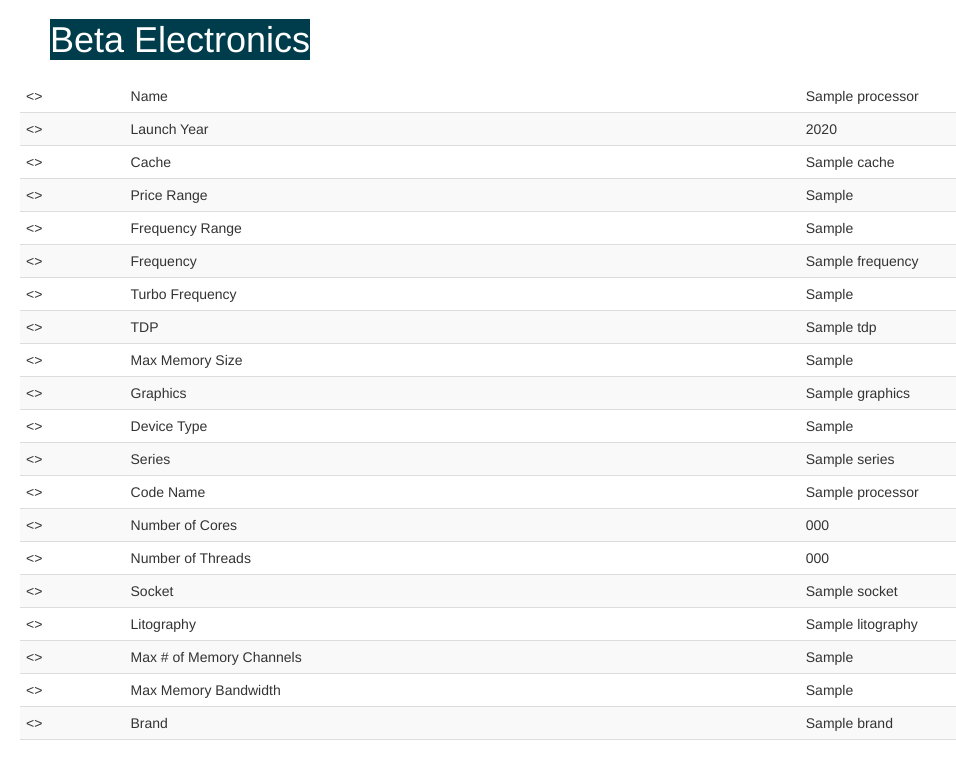
After one commit to sistem442/projectb, a CakePHP app: the page made by app/View/Processors/comparison.ctp in a window 1280 px wide. The commit adds this page. Shown: the top 779 px of the page, without its empty margins (0-956 px from the left). Run offline with PHP 8.4 and a stand-in for CakePHP, Linux system fonts and the light colour scheme; the template is opened without the code that fills it: most values are stand-ins (such as "Sample title", 1, 10 or a date in 2020); some libraries are stand-ins or nearby versions.

Commit message:
finished comparison

```diff
--- /dev/null
+++ b/app/View/Processors/comparison.ctp
@@ -0,0 +1,217 @@
+<table>
+    <tbody id="sortable_table">
+        <tr id="product_name">
+            <td class="sort" id="product_name"><></td>
+            <td><?php echo __('Name'); ?></td>
+            <?php $i=0; ?>
+            <?php foreach ($comparison_items as $key => $processor): ?>
+                <td class="product_name" id="<?php echo $i; $i++; ?>"><?php echo $processor['processors']['product_name']; ?></td>
+            <?php endforeach; ?>
+        </tr>
+        <tr id="launch_year">
+            <td class="sort" id="launch_year"><></td>
+            <td><?php echo __('Launch Year'); ?></td>
+            <?php $i=0; ?>
+            <?php foreach ($comparison_items as $key => $processor): ?>
+                <td class="launch_year" id="<?php echo $i; $i++; ?>"><?php echo $processor['processors']['launch_year']; ?></td>
+            <?php endforeach; ?>
+        </tr>
+        <tr id="cache">
+            <td class="sort" id="cache"><></td>
+            <td><?php echo __('Cache'); ?></td>
+            <?php $i=0; ?>
+            <?php foreach ($comparison_items as $key => $processor): ?>
+                <td class="cache" id="<?php echo $i; $i++; ?>"><?php echo $processor['processors']['cache']; ?></td>
+            <?php endforeach; ?>
+        </tr>
+        <tr id="price_range">
+            <td class="sort" id="price_range"><></td>
+            <td><?php echo __('Price Range'); ?></td>
+            <?php $i=0; ?>
+            <?php foreach ($comparison_items as $key => $processor): ?>
+                <td class="price_range" id="<?php echo $i; $i++; ?>"><?php echo $processor['processors']['price_range']; ?></td>
+            <?php endforeach; ?>
+        </tr>
+        <tr id="frequency_range">
+            <td class="sort" id="frequency_range"><></td>
+            <td><?php echo __('Frequency Range'); ?></td>
+            <?php $i=0; ?>
+            <?php foreach ($comparison_items as $key => $processor): ?>
+                <td class="frequency_range" id="<?php echo $i; $i++; ?>"><?php echo $processor['processors']['frequency_range']; ?></td>
+            <?php endforeach; ?>
+        </tr>
+        <tr id="frequency">
+            <td class="sort" id="frequency"><></td>
+            <td><?php echo __('Frequency'); ?></td>
+            <?php $i=0; ?>
+            <?php foreach ($comparison_items as $key => $processor): ?>
+                <td class="frequency" id="<?php echo $i; $i++; ?>"><?php echo $processor['processors']['frequency']; ?></td>
+            <?php endforeach; ?>
+        </tr>
+        <tr id="turbo_frequency">
+            <td class="sort" id="turbo_frequency"><></td>
+            <td><?php echo __('Turbo Frequency'); ?></td>
+            <?php $i=0; ?>
+            <?php foreach ($comparison_items as $key => $processor): ?>
+                <td class="turbo_frequency" id="<?php echo $i; $i++; ?>"><?php echo $processor['processors']['turbo_frequency']; ?></td>
+            <?php endforeach; ?>
+        </tr>
+        <tr id="tdp">
+            <td class="sort" id="tdp"><></td>
+            <td><?php echo __('TDP'); ?></td>
+            <?php $i=0; ?>
+            <?php foreach ($comparison_items as $key => $processor): ?>
+                <td class="tdp" id="<?php echo $i; $i++; ?>"><?php echo $processor['processors']['tdp']; ?></td>
+            <?php endforeach; ?>
+        </tr>
+        <tr id="max_ram_memory">
+            <td class="sort" id="max_ram_memory"><></td>
+            <td><?php echo __('Max Memory Size'); ?></td>
+            <?php $i=0; ?>
+            <?php foreach ($comparison_items as $key => $processor): ?>
+                <td class="max_ram_memory" id="<?php echo $i; $i++; ?>"><?php echo $processor['processors']['max_ram_memory']; ?></td>
+            <?php endforeach; ?>
+        </tr>
+        <tr id="graphics">
+            <td class="sort" id="graphics"><></td>
+            <td><?php echo __('Graphics'); ?></td>
+            <?php $i=0; ?>
+            <?php foreach ($comparison_items as $key => $processor): ?>
+                <td class="graphics" id="<?php echo $i; $i++; ?>"><?php echo $processor['processors']['graphics']; ?></td>
+            <?php endforeach; ?>
+        </tr>
+        <tr id="device_type">
+            <td class="sort" id="device_type"><></td>
+            <td><?php echo __('Device Type'); ?></td>
+            <?php $i=0; ?>
+            <?php foreach ($comparison_items as $key => $processor): ?>
+                <td class="device_type" id="<?php echo $i; $i++; ?>"><?php echo $processor['processors']['device_type']; ?></td>
+            <?php endforeach; ?>
+        </tr>
+        <tr id="series">
+            <td class="sort" id="series"><></td>
+            <td><?php echo __('Series'); ?></td>
+            <?php $i=0; ?>
+            <?php foreach ($comparison_items as $key => $processor): ?>
+                <td class="series" id="<?php echo $i; $i++; ?>"><?php echo $processor['processors']['series']; ?></td>
+            <?php endforeach; ?>
+        </tr>
+        <tr id="code_name">
+            <td class="sort" id="code_name"><></td>
+            <td><?php echo __('Code Name'); ?></td>
+            <?php $i=0; ?>
+            <?php foreach ($comparison_items as $key => $processor): ?>
+                <td class="code_name" id="<?php echo $i; $i++; ?>"><?php echo $processor['processors']['code_name']; ?></td>
+            <?php endforeach; ?>
+        </tr>
+        <tr id="number_of_cores">
+            <td class="sort" id="number_of_cores"><></td>
+            <td><?php echo __('Number of Cores'); ?></td>
+            <?php $i=0; ?>
+            <?php foreach ($comparison_items as $key => $processor): ?>
+                <td class="number_of_cores" id="<?php echo $i; $i++; ?>"><?php echo $processor['processors']['number_of_cores']; ?></td>
+            <?php endforeach; ?>
+        </tr>
+        <tr id="number_of_threads">
+            <td class="sort" id="number_of_threads"><></td>
+            <td><?php echo __('Number of Threads'); ?></td>
+            <?php $i=0; ?>
+            <?php foreach ($comparison_items as $key => $processor): ?>
+                <td class="number_of_threads" id="<?php echo $i; $i++; ?>"><?php echo $processor['processors']['number_of_threads']; ?></td>
+            <?php endforeach; ?>
+        </tr>
+        <tr id="socket">
+            <td class="sort" id="socket"><></td>
+            <td><?php echo __('Socket'); ?></td>
+            <?php $i=0; ?>
+            <?php foreach ($comparison_items as $key => $processor): ?>
+                <td class="socket" id="<?php echo $i; $i++; ?>"><?php echo $processor['processors']['socket']; ?></td>
+            <?php endforeach; ?>
+        </tr>
+        <tr id="litography">
+            <td class="sort" id="litography"><></td>
+            <td><?php echo __('Litography'); ?></td>
+            <?php $i=0; ?>
+            <?php foreach ($comparison_items as $key => $processor): ?>
+                <td class="litography" id="<?php echo $i; $i++; ?>"><?php echo $processor['processors']['litography']; ?></td>
+            <?php endforeach; ?>
+        </tr>
+        <tr id="max_memory_channels">
+            <td class="sort" id="max_memory_channels"><></td>
+            <td><?php echo __('Max # of Memory Channels'); ?></td>
+            <?php $i=0; ?>
+            <?php foreach ($comparison_items as $key => $processor): ?>
+                <td class="max_memory_channels" id="<?php echo $i; $i++; ?>"><?php echo $processor['processors']['max_memory_channels']; ?></td>
+            <?php endforeach; ?>
+        </tr>
+        <tr id="max_memory_bandwidth">
+            <td class="sort" id="max_memory_bandwidth"><></td>
+            <td><?php echo __('Max Memory Bandwidth'); ?></td>
+            <?php $i=0; ?>
+            <?php foreach ($comparison_items as $key => $processor): ?>
+                <td class="max_memory_bandwidth" id="<?php echo $i; $i++; ?>"><?php echo $processor['processors']['max_memory_bandwidth']; ?></td>
+            <?php endforeach; ?>
+        </tr>
+        <tr id="brand">
+            <td class="sort" id="brand"><></td>
+            <td><?php echo __('Brand'); ?></td>
+            <?php $i=0; ?>
+            <?php foreach ($comparison_items as $key => $processor): ?>
+                <td class="brand" id="<?php echo $i; $i++; ?>"><?php echo $processor['processors']['brand']; ?></td>
+            <?php endforeach; ?>
+        </tr>
+
+    </tbody>
+</table>
+
+
+<script type="text/javascript">
+    var order = 'asc';
+    var table_rows = [];
+    var row_object = {};
+    var unsorted_object = {};
+    var sorted_id_array = [];
+    $('#sortable_table').on('click','td.sort',function(){
+        var unsorted_array = [];
+        //console.log(this.id);
+        //get value of selected row and put it in array, append id because
+        //you need id as link between selected properti and other properies
+        $('.'+this.id).each(function(index,element){
+            unsorted_array[index] = $(this).html()+this.id;
+        });
+        console.log(unsorted_array);
+        //sort array of valoes of selected property
+        if(order == 'asc'){
+            var sorted_array = unsorted_array.sort();
+            order = 'desc';
+        }
+        else{
+            unsorted_array.sort();
+            var sorted_array = unsorted_array.reverse();
+            order = 'asc';
+        }
+        console.log(sorted_array);
+        //create array of sorted id's from arry of sorted properties
+        for (var i = 0; i < sorted_array.length; i++) {
+            sorted_id_array[i] = sorted_array[i][sorted_array[i].length -1];
+        }
+        console.log(sorted_id_array);
+        //get all table rows and rewrite them in order by selected row
+        $('tr').each(function(index,element){
+            table_rows[index] = this.id
+            //for every td get contens in row-object
+            $('td.'+this.id).each(function(index,element){
+                row_object[this.id] = $(this).html();
+               // console.log(row_object);
+                //iterate through sorted array and print object propertie
+            });
+            //replace html with sorted data
+            var j = 0;
+            $('td.'+this.id).each(function(index,element){
+                $(this).html(row_object[sorted_id_array[j]]);
+                j++;
+                //console.log(row_object);
+            });
+        });
+    });
+</script>
```
Also changed, not shown: app/Controller/ProcessorsController.php (+28 -0 lines), app/View/Processors/filter.ctp (+16 -1 lines), app/View/Processors/test.ctp (+1 -23 lines).
